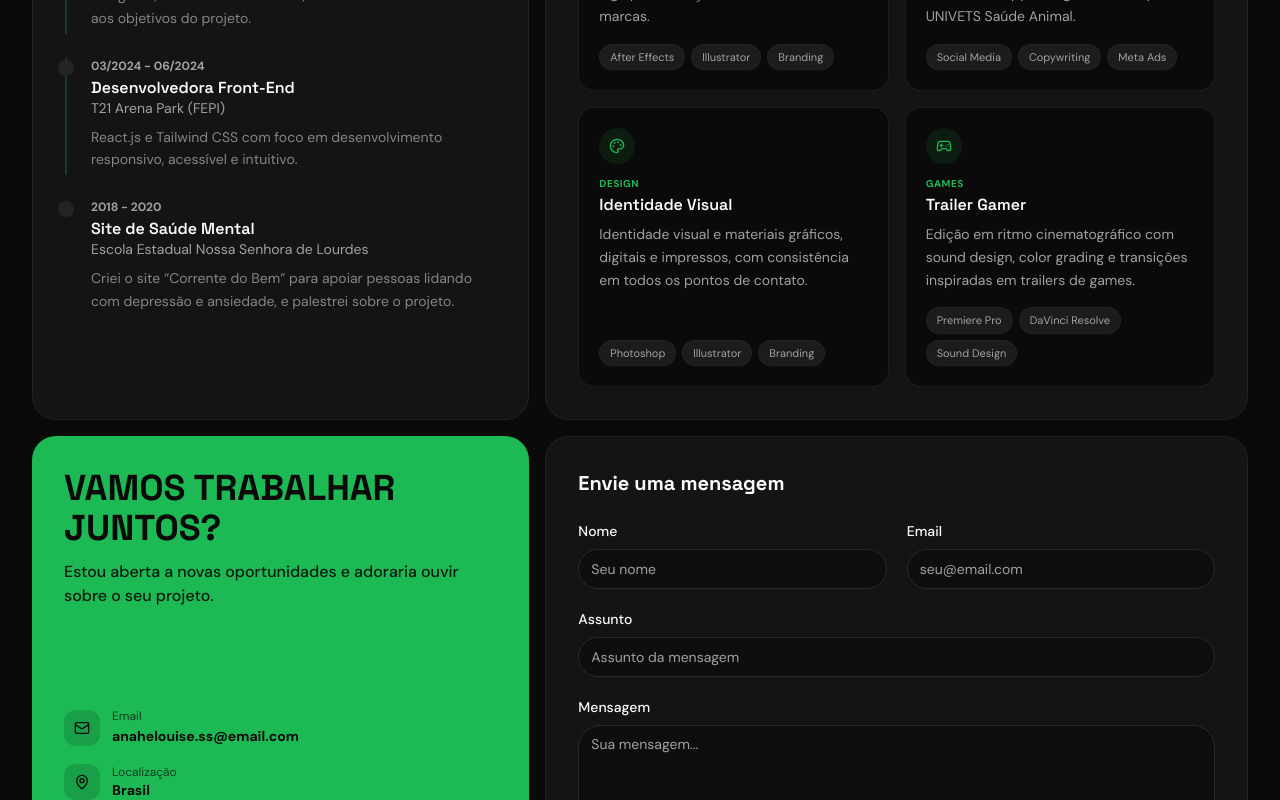
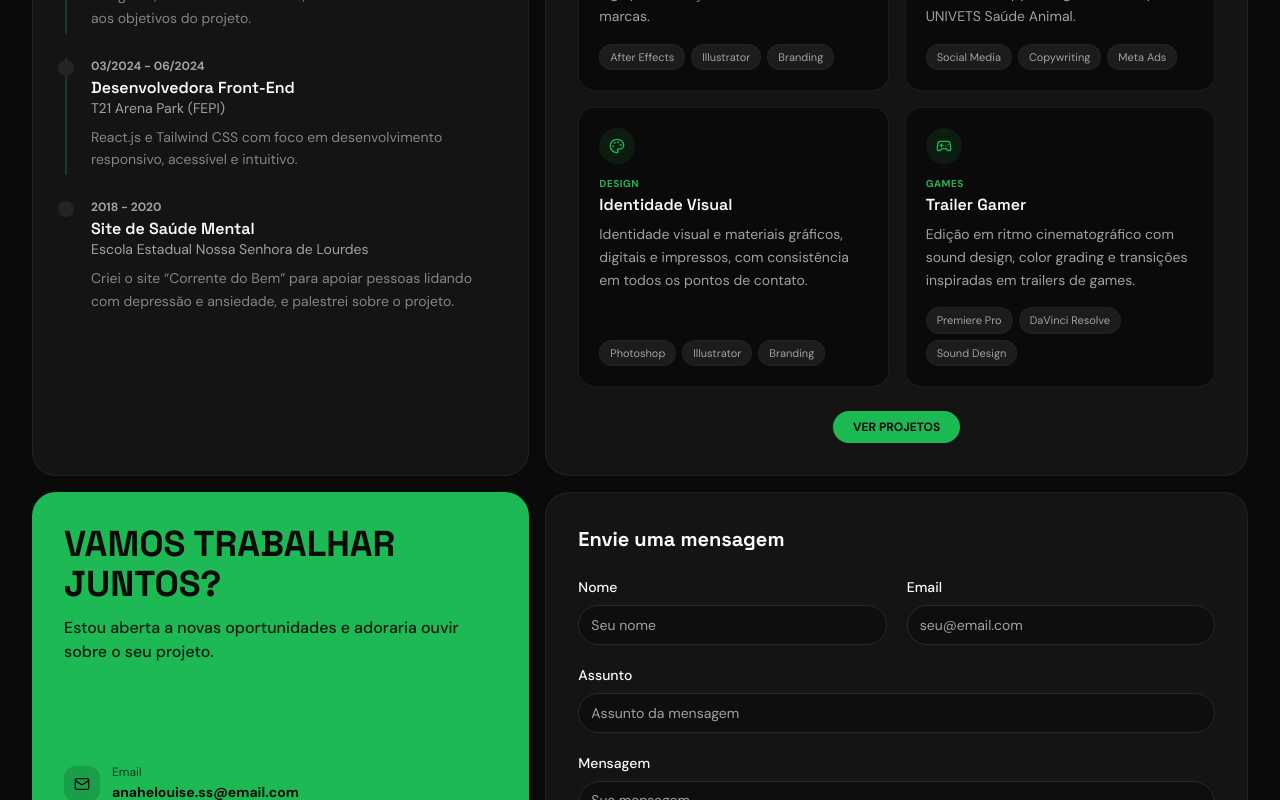
Before and after one commit to developerana/ana-codes-sparkle, a React (Vite) app: page / in a window 1280 px wide. Shown: the part 1890-2690 px from the top of the page. Built offline with nearby package versions, Linux system fonts and the light colour scheme.

Commit message:
Changes
Co-authored-by: anahelouise <101769601+anahelouise@users.noreply.github.com>

```diff
--- a/src/components/ProjectsSection.tsx
+++ b/src/components/ProjectsSection.tsx
@@ -231,6 +231,18 @@ export const ProjectsSection = () => {
           })}
         </AnimatePresence>
       </motion.div>
+
+      {hasMore && (
+        <div className="mt-6 flex justify-center">
+          <button
+            onClick={() => setExpanded((v) => !v)}
+            className="px-5 py-2 rounded-full text-xs font-bold bg-primary text-primary-foreground hover:opacity-90 transition-opacity"
+          >
+            {expanded ? "VER MENOS" : "VER PROJETOS"}
+          </button>
+        </div>
+      )}
+
     </section>
   );
 };
```
